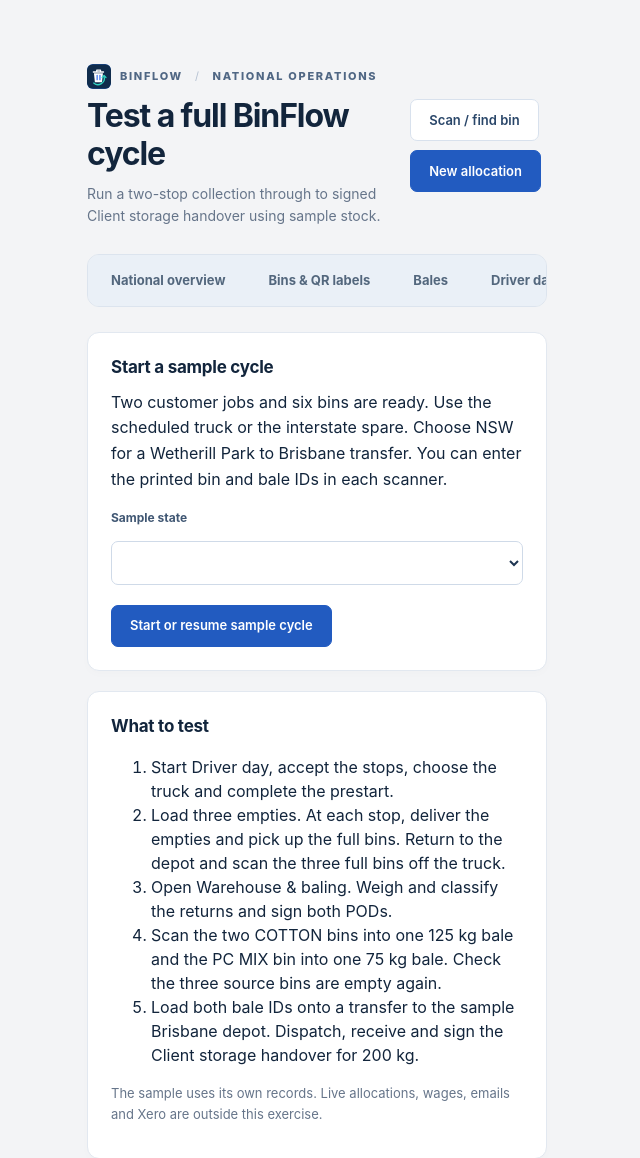
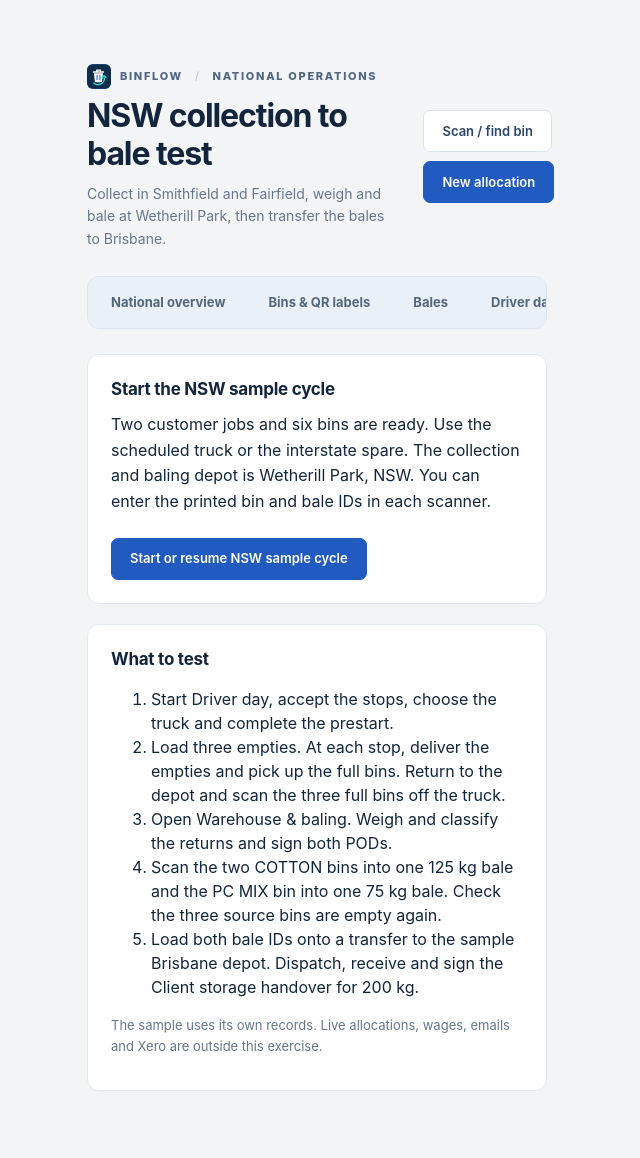
Before and after one commit to tracknow1984/sbwages, a Python web app: template templates/binflow/demo_cycle.html in a window 1280 px wide. Shown: the part 101-1259 px from the top of the page, without its empty margins (323-963 px from the left). Run offline with Jinja, Linux system fonts and the light colour scheme; the template is opened without the code that fills it, so the values that code supplies are empty.

Commit message:
Default collection-to-bale training to NSW for every staff profile

```diff
--- a/binflow_workday.py
+++ b/binflow_workday.py
@@ -239,7 +239,7 @@ def register_workdays(app,db,access,require,render,success,failure,now):
         if day and day['state']: require_state(g.user,day['state'])
         if day and day['truck_id'] and not day['finished_at'] and request.args.get('summary')!='1' and not request.args.get('date'):
             return redirect(url_for('bf_run',truck_id=day['truck_id'],date=day['work_date']))
-        state=selected_state(g.user,request.args.get('state',day['state'] if day else ''))
+        state=selected_state(g.user,request.args.get('state',day['state'] if day else getattr(g,'bf_demo_state','')))
         if state not in ('',)+STATES: abort(400)
         trucks = available_trucks(db(), day, state) if day and not day['finished_at'] and state else []
         entries=db().execute('''SELECT e.*,s.week_end FROM bf_workday_entries x JOIN entries e ON e.sheet_id=x.sheet_id AND e.work_date=x.work_date
@@ -273,7 +273,7 @@ def register_workdays(app,db,access,require,render,success,failure,now):
             if db().execute('SELECT 1 FROM bf_workdays WHERE user_id=? AND work_date=?',(g.user['id'],key)).fetchone():
                 return success('This driver day has already been finalised.','bf_workday')
             wid=db().execute('''INSERT INTO bf_workdays(user_id,work_date,timezone,started_at,start_received_at,phone_started_at,state)
-                VALUES(?,?,?,?,?,?,?)''',(g.user['id'],key,zone,stamp.isoformat(),received,phone,state_scope(g.user) or '')).lastrowid
+                VALUES(?,?,?,?,?,?,?)''',(g.user['id'],key,zone,stamp.isoformat(),received,phone,state_scope(g.user) or getattr(g,'bf_demo_state',''))).lastrowid
             db().execute('UPDATE bf_workdays SET flow_version=? WHERE id=?',(2 if request.form.get('flow_version')=='2' else 0,wid))
             if getattr(g,'bf_demo_token',None):
                 db().execute('UPDATE bf_jobs SET scheduled_date=?',(key,))
--- a/templates/binflow/demo_banner.html
+++ b/templates/binflow/demo_banner.html
@@ -1 +1 @@
-{% if driver_demo %}<aside class="bf-demo-banner"><strong>SAMPLE RUN · testing only</strong><span>Sample bins and PODs. No real stock or wages change.</span><div><a href="{{ url_for('bf_demo_inbound') }}">Warehouse &amp; baling</a> · <a href="{{ url_for('bf_demo_labels') }}" target="_blank" rel="noopener">Sample QR labels</a> · <a href="{{ url_for('bf_demo_cycle',demo=None) }}">Exit sample</a></div></aside>{% endif %}
+{% if driver_demo %}<aside class="bf-demo-banner"><strong>SAMPLE RUN · {{ g.bf_demo_state }} · testing only</strong><span>Sample bins and PODs. No real stock or wages change.</span><div><a href="{{ url_for('bf_demo_inbound') }}">Warehouse &amp; baling</a> · <a href="{{ url_for('bf_demo_labels') }}" target="_blank" rel="noopener">Sample QR labels</a> · <a href="{{ url_for('bf_demo_cycle',demo=None) }}">Exit sample</a></div></aside>{% endif %}
--- a/templates/binflow/demo_cycle.html
+++ b/templates/binflow/demo_cycle.html
@@ -1,14 +1,14 @@
 {% extends 'binflow/layout.html' %}
-{% block title %}Test a full BinFlow cycle{% endblock %}
-{% block subtitle %}Run a two-stop collection through to signed BlockTexx storage handover using sample stock.{% endblock %}
+{% block title %}NSW collection to bale test{% endblock %}
+{% block subtitle %}Collect in Smithfield and Fairfield, weigh and bale at Wetherill Park, then transfer the bales to Brisbane.{% endblock %}
 {% block body %}
 <section class="bf-panel bf-pad">
-  <h2>Start a sample cycle</h2>
-  <p>Two customer jobs and six bins are ready. Use the scheduled truck or the interstate spare. Choose NSW for a Wetherill Park to Brisbane transfer. You can enter the printed bin and bale IDs in each scanner.</p>
+  <h2>Start the NSW sample cycle</h2>
+  <p>Two customer jobs and six bins are ready. Use the scheduled truck or the interstate spare. The collection and baling depot is Wetherill Park, NSW. You can enter the printed bin and bale IDs in each scanner.</p>
   <form method="post" action="{{ url_for('bf_demo_start') }}" class="bf-form">
     <input type="hidden" name="csrf" value="{{ csrf_token() }}">
-    <label>Sample state<select name="state">{% for state in states %}<option {{ 'selected' if state==selected_state }}>{{ state }}</option>{% endfor %}</select></label>
-    <button class="primary">Start or resume sample cycle</button>
+    <input type="hidden" name="state" value="NSW">
+    <button class="primary">Start or resume NSW sample cycle</button>
   </form>
 </section>
 <section class="bf-panel bf-pad"><h2>What to test</h2>
```
Also changed, not shown: binflow_demo.py (+7 -4 lines), templates/binflow/sample_entry.html (+11 -1 lines), tests/test_binflow_journey.py (+17 -4 lines).
